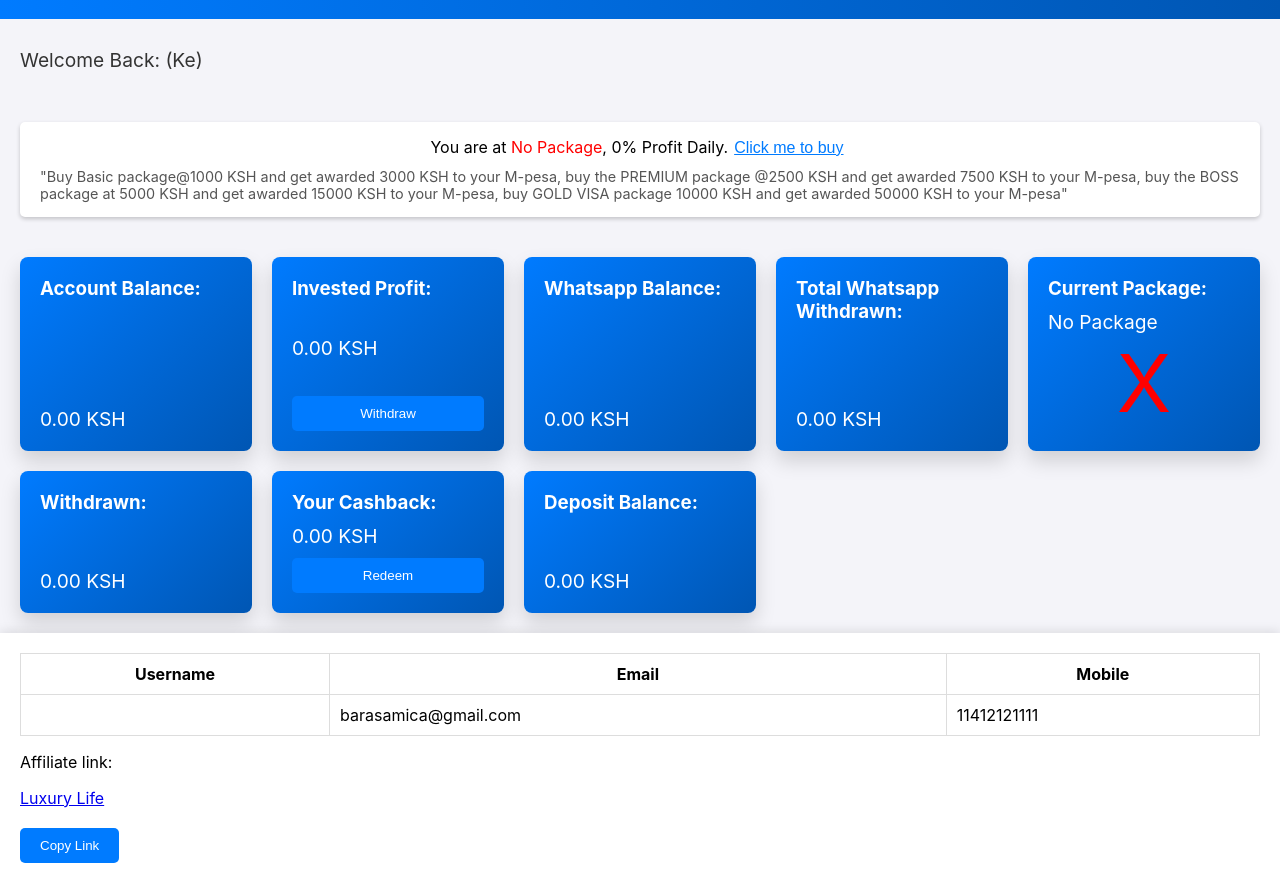
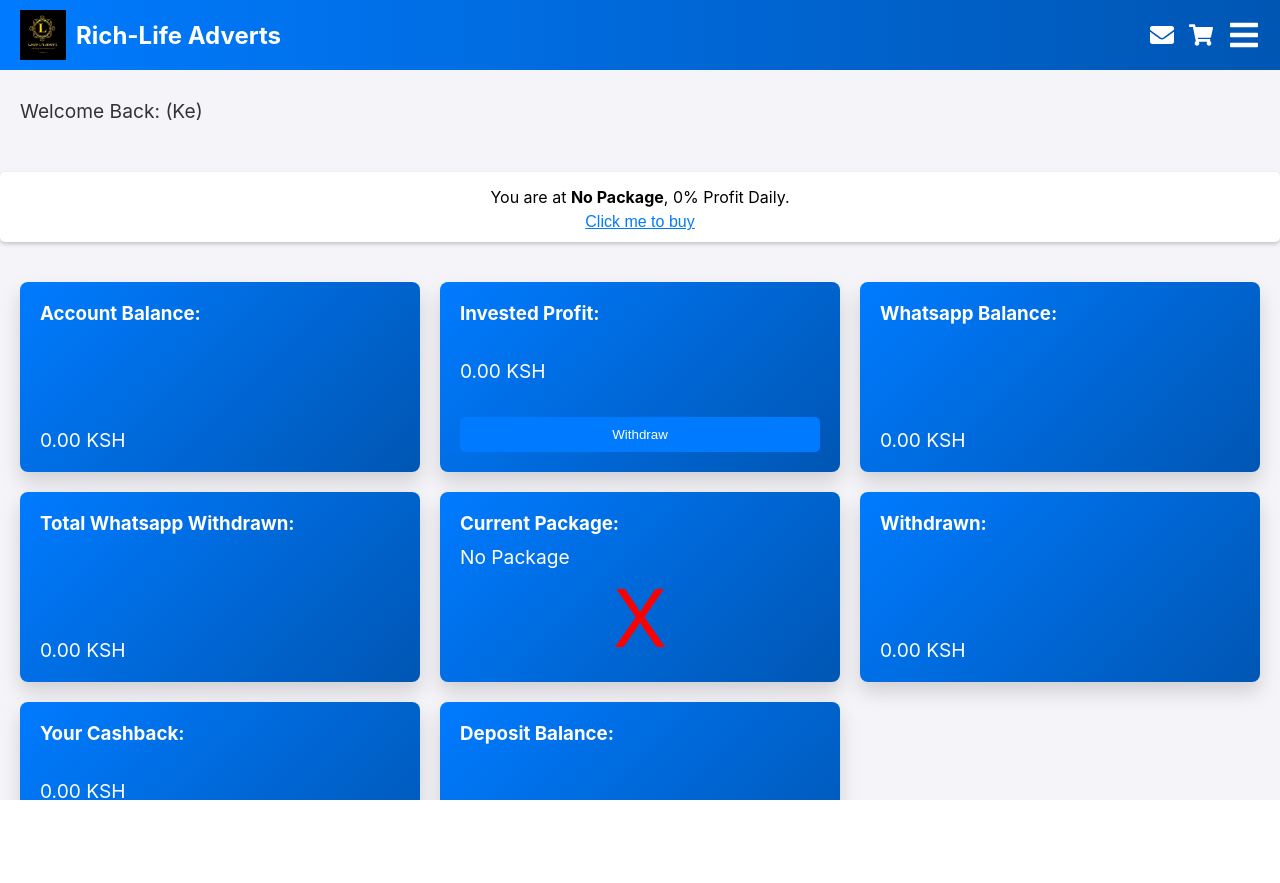
Before and after one commit to Barasa-Micah/Luxury-Life-Adverts, a React (Create React App) app: page /dashboard in a window 1280 px wide. After the commit the page ends 800 px from the top, so only its background shows below. Built offline with nearby package versions, Linux system fonts and the light colour scheme.

Commit message:
Outward layout

```diff
--- a/package.json
+++ b/package.json
@@ -12,6 +12,7 @@
     "@testing-library/user-event": "^13.5.0",
     "react": "^18.3.1",
     "react-dom": "^18.3.1",
+    "react-icons": "^5.2.1",
     "react-router-dom": "^6.25.1",
     "react-scripts": "5.0.1",
     "styled-components": "^6.1.12",
--- a/src/App.js
+++ b/src/App.js
@@ -10,12 +10,12 @@ function App() {
     <Router>
       <div className="App">
         <Routes>
-          <Route path='/register' element={<Register /> } />
-          <Route path='/login' element={<Login />} />
-          <Route path='/dashboard' element={<Dashboard />} />
-          <Route path='/' Component={Login} />
+          <Route path="/register" element={<Register />} />
+          <Route path="/login" element={<Login />} />
+          <Route path="/dashboard/*" element={<Dashboard />} />
+          <Route path="/" element={<Login />} />
         </Routes>
-    </div>
+      </div>
     </Router>
   );
 }
--- a/src/components/Dashboard.css
+++ b/src/components/Dashboard.css
@@ -5,51 +5,145 @@
   --header-background: linear-gradient(to right, #007bff, #0056b3);
   --card-background-color: #ffffff;
   --shadow-color: rgba(0, 0, 0, 0.2);
+  --overlay-background: rgba(75, 0, 130, 0.9); /* Purple overlay color */
+}
+
+body, html {
+  margin: 0;
+  padding: 0;
+  height: 100%;
+  overflow: hidden;
 }
 
 .dashboard-container {
   display: flex;
   flex-direction: column;
-    min-height: 100vh;
+  align-items: center;
+  padding: 20px;
   background-color: var(--background-color);
+  height: 100%;
+  overflow: auto;
+  width: 100%;
 }
 
 .dashboard-header {
   display: flex;
   align-items: center;
+  justify-content: space-between;
   padding: 10px 20px;
   background: var(--header-background);
   color: white;
+  width: 100%;
+  position: sticky;
+  top: 0;
+  z-index: 1000;
+}
+
+.header-left {
+  display: flex;
+  align-items: center;
 }
 
 .dashboard-logo {
   height: 50px;
-    margin-right: 20px;
+  margin-right: 10px;
+}
+
+.dashboard-title {
+  margin: 0;
+  font-size: 1.5rem;
+}
+
+.header-right {
+  display: flex;
+  align-items: center;
+}
+
+.icon {
+  font-size: 1.5rem;
+  margin-right: 15px;
+  cursor: pointer;
+}
+
+.hamburger-icon {
+  font-size: 2rem;
+  cursor: pointer;
+}
+
+body.menu-open {
+  overflow: hidden;
+}
+
+.overlay {
+  position: fixed;
+  top: 0;
+  left: 0;
+  width: 100%;
+  height: 100%;
+  background: var(--overlay-background);
+  z-index: 2000;
+  transform: translateY(-100%);
+  transition: transform 0.3s ease-in-out;
+  display: flex;
+  justify-content: center;
+  align-items: center;
+}
+
+.overlay.open {
+  transform: translateY(0);
+}
+
+.overlay-menu {
+  background: transparent;
+}
+
+.overlay-menu ul {
+  list-style: none;
+  padding: 0;
+  margin: 0;
+  text-align: center;
+}
+
+.overlay-menu ul li {
+  margin: 20px 0;
+  font-size: 2rem;
+  display: flex;
+  align-items: center;
+  justify-content: center;
+}
+
+.overlay-menu ul li a {
+  color: white;
+  text-decoration: none;
+  display: flex;
+  align-items: center;
+}
+
+.overlay-menu ul li svg {
+  margin-right: 10px;
 }
 
 .welcome-message {
   padding: 10px 20px;
   font-size: 1.2rem;
   color: #333;
+  width: 100%;
 }
 
 .package-info {
   padding: 10px 20px;
   background: white;
   border-radius: 5px;
-    margin: 20px;
+  margin: 20px 0;
   box-shadow: 0 2px 4px var(--shadow-color);
   display: flex;
   flex-direction: column;
   align-items: center;
+  width: 100%;
 }
 
 .package-info p {
   margin: 5px 0;
-  }
-
-  .no-package {
-    color: red;
 }
 
 .link-button {
@@ -65,17 +159,12 @@
   color: var(--primary-hover-color);
 }
 
-  .resolutions {
-    margin-top: 10px;
-    font-size: 0.9rem;
-    color: #555;
-  }
-
 .dashboard-content {
   display: grid;
-    grid-template-columns: repeat(auto-fit, minmax(200px, 1fr));
+  grid-template-columns: repeat(3, 1fr);
   gap: 20px;
-    padding: 20px;
+  padding: 20px 0;
+  width: 100%;
 }
 
 .card {
@@ -87,6 +176,7 @@
   flex-direction: column;
   justify-content: space-between;
   box-shadow: 0 10px 20px rgba(0, 0, 0, 0.15);
+  height: 150px;
 }
 
 .card h3 {
@@ -122,6 +212,8 @@
   background: var(--card-background-color);
   padding: 20px;
   box-shadow: 0 -2px 10px rgba(0, 0, 0, 0.1);
+  width: 100%;
+  margin-top: 20px;
 }
 
 .user-details {
--- a/src/components/Dashboard.js
+++ b/src/components/Dashboard.js
@@ -1,9 +1,12 @@
 import React, { useEffect, useState } from 'react';
+import { NavLink } from 'react-router-dom';
 import './Dashboard.css';
 import logo from '../assets/luxurylogo.jpeg';
+import { FaBars, FaHome, FaChartLine, FaUsers, FaExchangeAlt, FaBox, FaCloudUploadAlt, FaShoppingCart, FaPhone, FaSignOutAlt, FaEnvelope } from 'react-icons/fa';
 
 const Dashboard = () => {
   const [user, setUser] = useState({ username: "", firstName: "", lastName: "" });
+  const [menuOpen, setMenuOpen] = useState(false);
 
   useEffect(() => {
     const storedUsername = localStorage.getItem('username');
@@ -11,30 +14,54 @@ const Dashboard = () => {
     const storedLastName = localStorage.getItem('lastName');
     if (storedUsername && storedFirstName && storedLastName) {
       setUser({ username: storedUsername, firstName: storedFirstName, lastName: storedLastName });
-    } else {
-      // Navigate to login or registration if no user data is found (logic omitted for simplicity)
     }
   }, []);
+
+  const toggleMenu = () => {
+    setMenuOpen(!menuOpen);
+    if (!menuOpen) {
+      document.body.classList.add('menu-open');
+    } else {
+      document.body.classList.remove('menu-open');
+    }
+  };
 
   const affiliateLink = `https://luxurylifeadverts.com/signup.php?cee=${user.firstName}${user.lastName}`;
 
   return (
     <div className="dashboard-container">
       <header className="dashboard-header">
-        <img src={logo} alt="Luxury Life Adverts" className="dashboard-logo" />
-        <h1>Rich-Life Adverts</h1>
+        <div className="header-left">
+          <img src={logo} alt="Luxury Life Adverts" className="dashboard-logo" />
+          <h1 className="dashboard-title">Rich-Life Adverts</h1>
+        </div>
+        <div className="header-right">
+          <FaEnvelope className="icon" />
+          <FaShoppingCart className="icon" />
+          <FaBars className="hamburger-icon" onClick={toggleMenu} />
+        </div>
       </header>
+      <div className={`overlay ${menuOpen ? 'open' : ''}`} onClick={toggleMenu}>
+        <nav className="overlay-menu" onClick={(e) => e.stopPropagation()}>
+          <ul>
+            <li><NavLink to="/dashboard/home"><FaHome /> Home</NavLink></li>
+            <li><NavLink to="/dashboard/investment"><FaChartLine /> Investment</NavLink></li>
+            <li><NavLink to="/dashboard/team"><FaUsers /> Team</NavLink></li>
+            <li><NavLink to="/dashboard/transactions"><FaExchangeAlt /> Transactions</NavLink></li>
+            <li><NavLink to="/dashboard/packages"><FaBox /> Packages</NavLink></li>
+            <li><NavLink to="/dashboard/uploads"><FaCloudUploadAlt /> Uploads</NavLink></li>
+            <li><NavLink to="/dashboard/market-hub"><FaShoppingCart /> Market Hub</NavLink></li>
+            <li><NavLink to="/dashboard/customer-care"><FaPhone /> Customer Care</NavLink></li>
+            <li><NavLink to="/dashboard/logout"><FaSignOutAlt /> Logout</NavLink></li>
+          </ul>
+        </nav>
+      </div>
       <div className="welcome-message">
         <p>Welcome Back: {user.username} (Ke)</p>
       </div>
       <div className="package-info">
-        <p>
-          You are at <span className="no-package">No Package</span>, 0% Profit Daily.
-          <button className="link-button">Click me to buy</button>
-        </p>
-        <p className="resolutions">
-          "Buy Basic package@1000 KSH and get awarded 3000 KSH to your M-pesa, buy the PREMIUM package @2500 KSH and get awarded 7500 KSH to your M-pesa, buy the BOSS package at 5000 KSH and get awarded 15000 KSH to your M-pesa, buy GOLD VISA package 10000 KSH and get awarded 50000 KSH to your M-pesa"
-        </p>
+        <p>You are at <strong>No Package</strong>, 0% Profit Daily.</p>
+        <button className="link-button">Click me to buy</button>
       </div>
       <div className="dashboard-content">
         <div className="card account-balance">
```
Also changed, not shown: src/components/Sidebar.css (+41 -7 lines), src/components/Sidebar.js (+21 -9 lines), 1 other file (tests, documents, lock files or other folders). Lines whose indentation alone changed are shown as unchanged.
